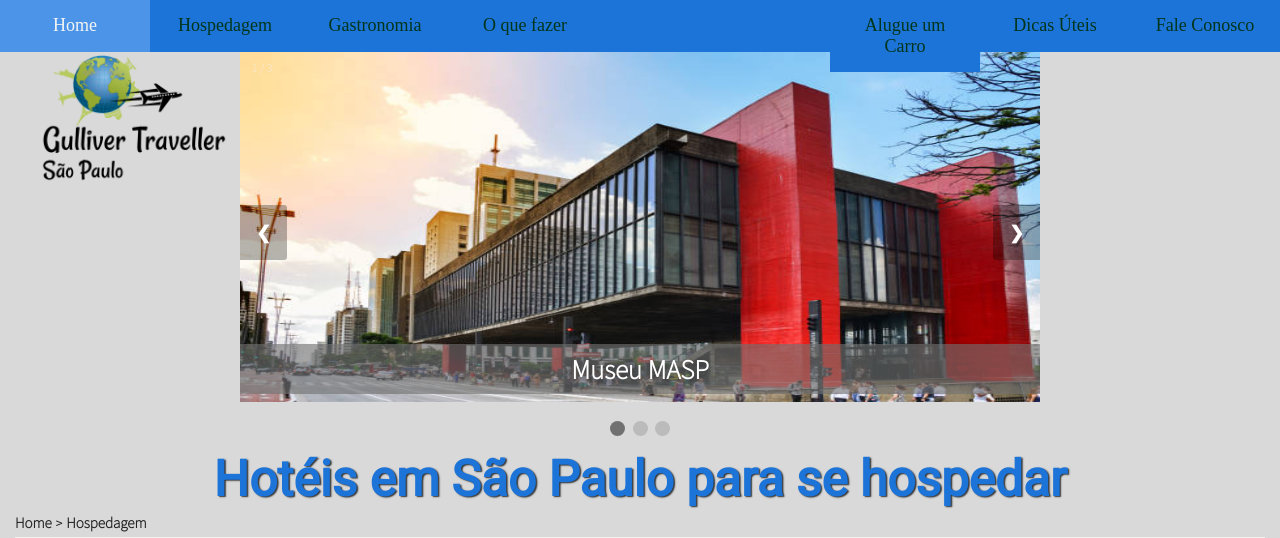
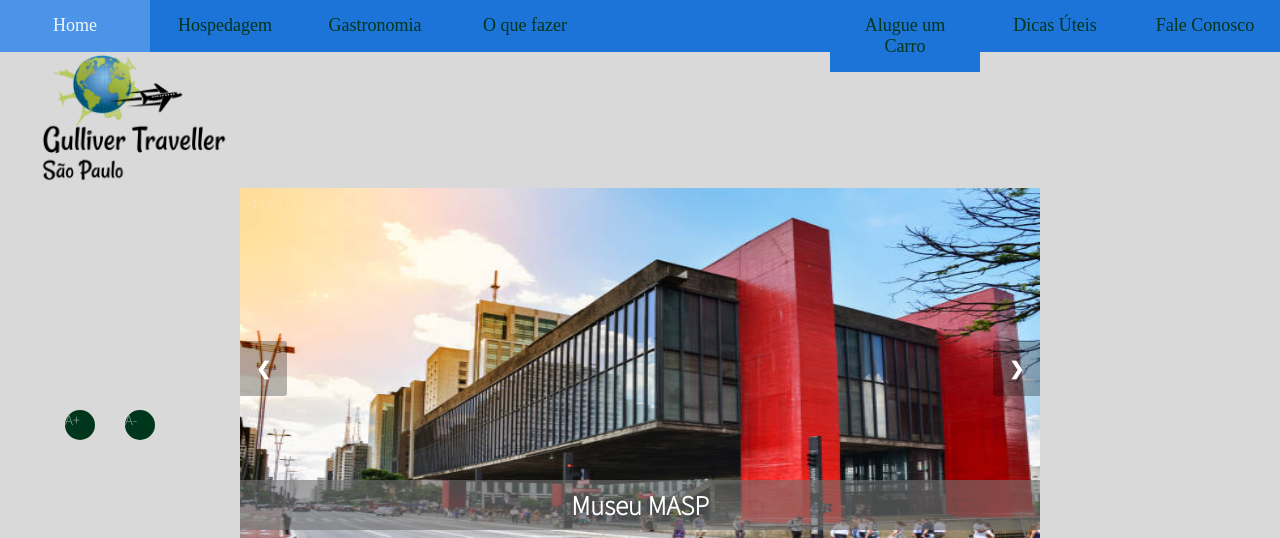
Before and after one commit to AnnylysMedeiros/Gulliver-Traveller--Projeto-FIAP, a PHP site: page / in a window 1280 px wide. Shown: the top 538 px of the page. Run offline with PHP 8.4, Linux system fonts and the light colour scheme; some web fonts are replaced.

Commit message:
texto acessivel

```diff
--- a/css/style.css
+++ b/css/style.css
@@ -17,6 +17,36 @@ html {
 body {
     font-family: 'Source Sans Pro', sans-serif;
     background-color: #D9D9D9;
+}
+
+.zoomais{
+    color: #D9D9D9;
+    background-color: #00361b ;
+    align-items: center;
+    vertical-align: middle;
+    border-radius: 50px;
+    width: 30px;
+    height: 30px;
+    position: absolute;
+    top: 410px;
+    left: 65px;
+}
+
+.zoomais p{
+    font-family: 'Source Sans Pro', sans-serif;
+
+}
+
+.zoomenos{
+    color: #D9D9D9;
+    background-color: #00361b ;
+    font-family: 'Source Sans Pro', sans-serif;
+    border-radius: 50px;
+    width: 30px;
+    height: 30px;
+    position: absolute;
+    top: 410px;
+    left: 125px;
 }
 
 h1 {
@@ -157,7 +187,7 @@ label {
 
 .logogulliver {
     width: 15vw;
-    position: absolute;
+    position: relative;
     left: 3vw;
 }
 
--- a/index.html
+++ b/index.html
@@ -45,10 +45,19 @@
                 <li><a href="">Fale Conosco</a></li>
             </ul>
         </nav>
+
+        <div class="zoomais">
+            <p>A+</p>
+        </div>
+
+        <div class="zoomenos">
+            <p>A-</p>
+        </div>
     </div>
 
     <img class="logogulliver" src="./imagens/Logotipo Gulliver Traveller-02.png"
         alt="Logotipo do site Gulliver Traveller">
+
 
     <!--  inicio carrossel -->
     <div class="slideshow-container">
```
